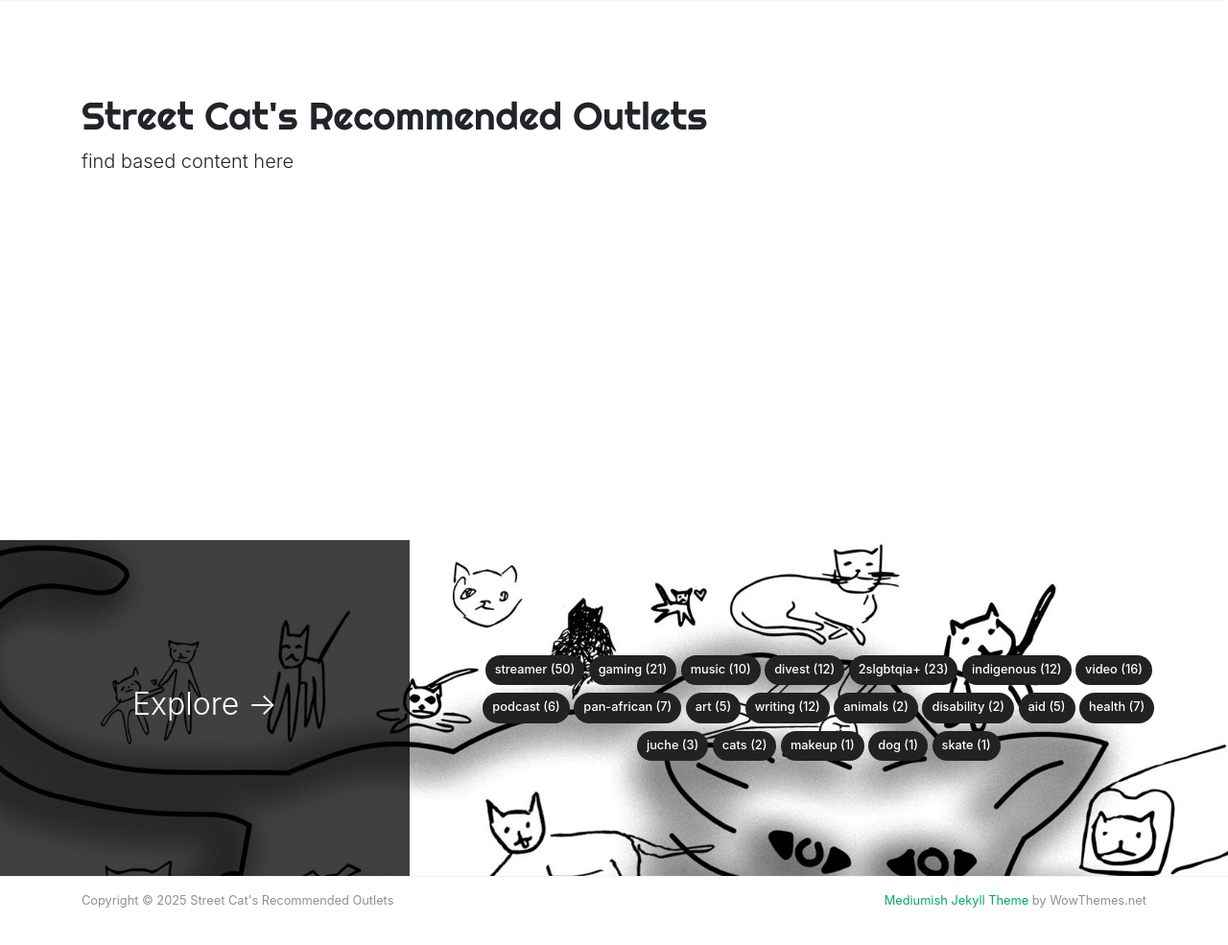
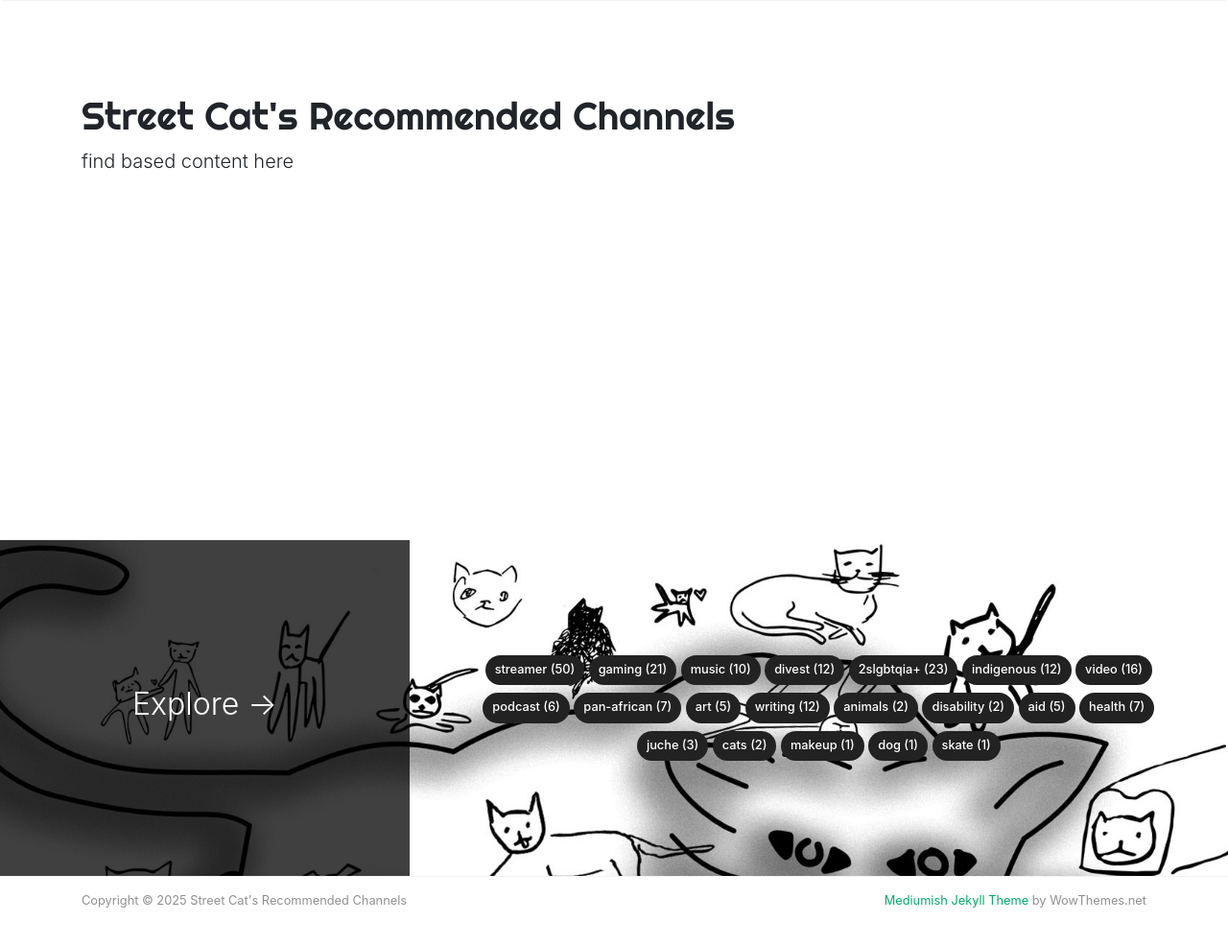
Before and after one commit to StreetCatLove/recs, a Jekyll site: the page built from _pages/tags.md, in a window 1280 px wide and 1022 px high. Shown: the top 985 px of the window at 96% size. Built offline with Jekyll 4.4.1, drawn with Linux system fonts in a browser that asks for light colours; nearby versions of some CDN libraries.

Commit message:
Rename site to 'Street Cat's Recommended Channels'

```diff
--- a/_config.yml
+++ b/_config.yml
@@ -1,6 +1,6 @@
 # Site
-name: "Street Cat's Recommended Outlets"
-title: "Street Cat's Recommended Outlets"
+name: "Street Cat's Recommended Channels"
+title: "Street Cat's Recommended Channels"
 description: "find based content here"
 logo: 'assets/images/logo.png'
 favicon: 'assets/images/favicon.ico'
```
